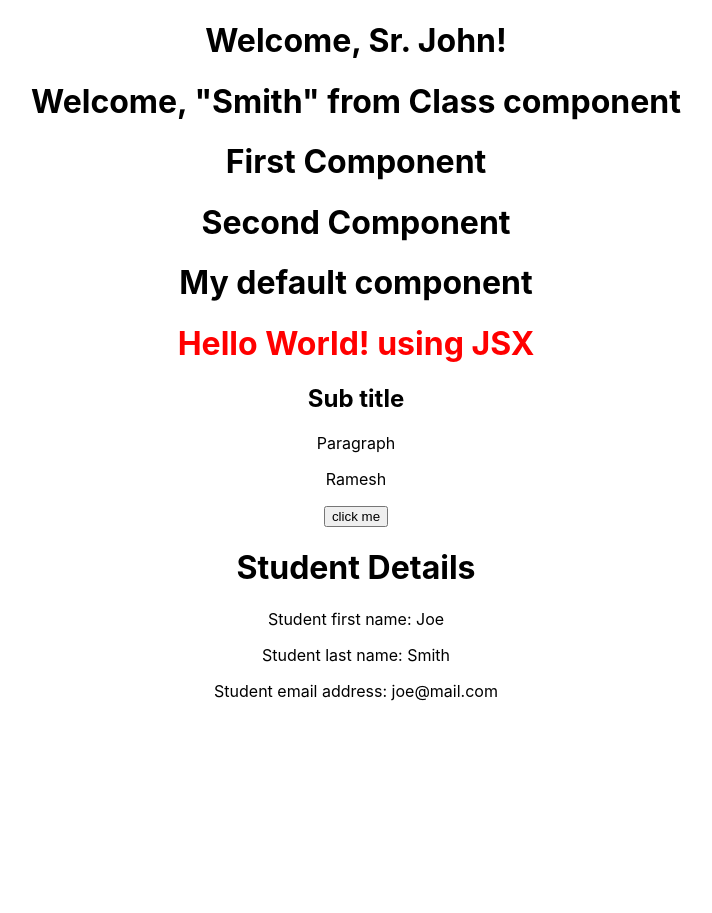
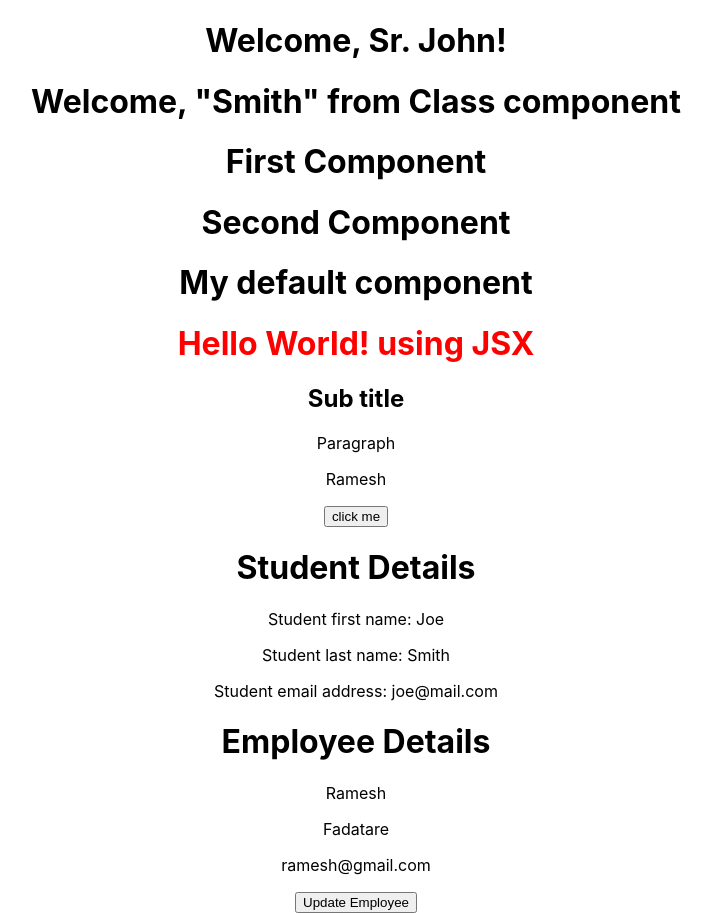
Before and after one commit to Caio-Santana/react-basics, a React (Create React App) app: page / in a window 1280 px wide. Shown: the whole page, without its empty margins (284-996 px from the left). Before the commit the page ends 800 px from the top, so only its background shows below. Built offline with nearby package versions, Linux system fonts and the light colour scheme.

Commit message:
add example of State and setState

```diff
--- a/src/App.js
+++ b/src/App.js
@@ -11,6 +11,7 @@
 import MyDefaultWelcome from "./components/Welcome";
 import HelloWorld from "./components/HelloWorld";
 import Student from "./components/Student";
+import Employee from "./components/Employee";
 
 function App() {
   const student = {
@@ -37,6 +38,7 @@
       {/* <Student student={student} skills={skills} /> */}
 
       <Student firstName="Joe" lastName="Smith" email="joe@mail.com" />
+      <Employee />
     </div>
   );
 }
--- /dev/null
+++ b/src/components/Employee.js
@@ -0,0 +1,36 @@
+import React from "react";
+
+class Employee extends React.Component {
+  constructor(props) {
+    super(props);
+
+    this.state = {
+      firstName: "Ramesh",
+      lastName: "Fadatare",
+      email: "ramesh@gmail.com"
+    };
+  }
+
+  updateEmployee() {
+    this.setState({
+        firstName: "Ram",
+        lastName: "Jadhav",
+        email: "ram@gmail.com"
+
+    })
+  }
+
+  render() {
+    return (
+      <>
+        <h1>Employee Details</h1>
+        <p>{this.state.firstName}</p>
+        <p>{this.state.lastName}</p>
+        <p>{this.state.email}</p>
+        <button onClick={() => this.updateEmployee()}>Update Employee</button>
+      </>
+    );
+  }
+}
+
+export default Employee;
```
